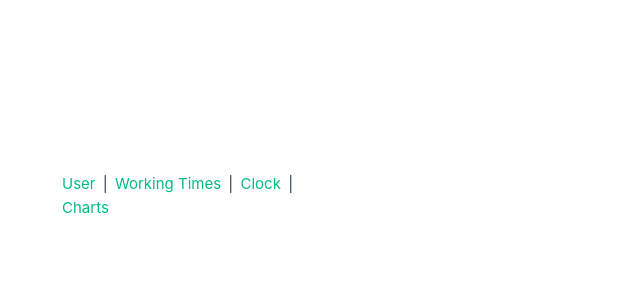
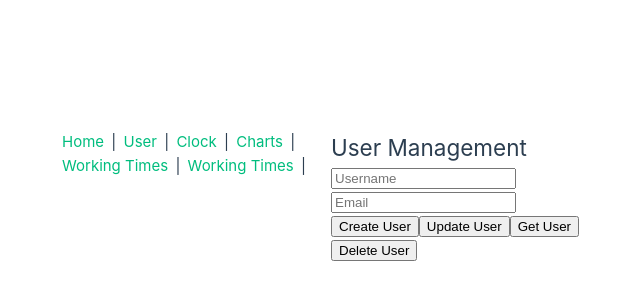
Before and after one commit to SwanGon/TimeManager, a Vue app in the folder timemanager-webapp/: page /user in a window 1280 px wide. Shown: the part 204-504 px from the top of the page, without its empty margins (5-645 px from the left). Built offline with nearby package versions, Linux system fonts and the light colour scheme.

Commit message:
feat: :zap: interaction entre l'APi et les vues

```diff
--- a/timemanager-webapp/package.json
+++ b/timemanager-webapp/package.json
@@ -13,10 +13,12 @@
   },
   "dependencies": {
     "axios": "^1.7.7",
+    "chart.js": "^4.4.4",
     "pinia": "^2.1.7",
     "vue": "^3.4.29",
+    "vue-chartjs": "^5.3.1",
     "vue-chartmaker": "^1.4.4",
-    "vue-router": "^4.3.3"
+    "vue-router": "^4.4.5"
   },
   "devDependencies": {
     "@rushstack/eslint-patch": "^1.8.0",
--- a/timemanager-webapp/src/App.vue
+++ b/timemanager-webapp/src/App.vue
@@ -1,10 +1,13 @@
 <template>
   <div id="app">
     <nav>
-      <router-link to="/">User</router-link> |
-      <router-link :to="'/workingtimes/' + userId">Working Times</router-link> |
+      <routerLink to="/">Home</routerLink> |
+      <routerLink to="/user">User</routerLink> |
       <router-link :to="'/clock/' + userId">Clock</router-link> |
-      <router-link :to="'/chartmanager/' + userId">Charts</router-link>
+      <router-link :to="'/chartManager/' + userId">Charts</router-link> |
+      <router-link :to="'/workingTimes/' + userId">Working Times</router-link> |
+      <routerLink to="/workingTime">Working Times</routerLink> |
+
     </nav>
     <router-view></router-view>
   </div>
--- a/timemanager-webapp/src/components/ChartManager/ChartManager.vue
+++ b/timemanager-webapp/src/components/ChartManager/ChartManager.vue
@@ -1,12 +1,12 @@
 
   <script>
-  import { Bar, Line, Pie } from 'vue-chartjs'
+  import { Bar, Pie } from 'vue-chartjs'
   import { Chart as ChartJS, Title, Tooltip, Legend, BarElement, CategoryScale, LinearScale, PointElement, LineElement, ArcElement } from 'chart.js'
 
   ChartJS.register(Title, Tooltip, Legend, BarElement, CategoryScale, LinearScale, PointElement, LineElement, ArcElement)
 
   export default {
-    components: { Bar, Line, Pie },
+    components: { Bar, Pie },
     data() {
       return {
         chartData: {
@@ -27,7 +27,6 @@
     <div>
       <h2>Chart Manager</h2>
       <Bar :chart-data="chartData" />
-      <Line :chart-data="chartData" />
       <Pie :chart-data="chartData" />
     </div>
   </template>
--- a/timemanager-webapp/src/components/WorkingTime/WorkingTime.vue
+++ b/timemanager-webapp/src/components/WorkingTime/WorkingTime.vue
@@ -0,0 +1,35 @@
+
+  <script>
+  import axios from 'axios'
+
+  export default {
+    data() {
+      return {
+        userId: this.$route.params.userId,
+        workingTimeId: this.$route.params.workingtimeId,
+        workingTime: { start: '', end: '' }
+      }
+    },
+    methods: {
+      async createWorkingTime() {
+        await axios.post(`http://localhost:4000/api/workingtime/${this.userId}`, this.workingTime)
+      },
+      async updateWorkingTime() {
+        await axios.put(`http://localhost:4000/api/workingtime/${this.workingTimeId}`, this.workingTime)
+      },
+      async deleteWorkingTime() {
+        await axios.delete(`http://localhost:4000/api/workingtime/${this.workingTimeId}`)
+      }
+    }
+  }
+  </script>
+  <template>
+    <div>
+      <h2>Working Time</h2>
+      <input v-model="workingTime.start" type="datetime-local">
+      <input v-model="workingTime.end" type="datetime-local">
+      <button @click="createWorkingTime">Create</button>
+      <button @click="updateWorkingTime">Update</button>
+      <button @click="deleteWorkingTime">Delete</button>
+    </div>
+  </template>
--- a/timemanager-webapp/src/components/WorkingTime/WorkingTimes.vue
+++ b/timemanager-webapp/src/components/WorkingTime/WorkingTimes.vue
@@ -0,0 +1,33 @@
+
+  <script>
+  import axios from 'axios'
+
+  export default {
+    data() {
+      return {
+        userId: this.$route.params.userId,
+        workingTimes: []
+      }
+    },
+    methods: {
+      async getWorkingTimes() {
+        const response = await axios.get(`http://localhost:4000/api/workingtime/${this.userId}`)
+        this.workingTimes = response.data
+      }
+    },
+    mounted() {
+      this.getWorkingTimes()
+    }
+  }
+  </script>
+  <template>
+    <div>
+      <h2>Working Times</h2>
+      <table>
+        <tr v-for="workingTime in workingTimes" :key="workingTime.id">
+          <td>{{ workingTime.start }}</td>
+          <td>{{ workingTime.end }}</td>
+        </tr>
+      </table>
+    </div>
+  </template>
--- a/timemanager-webapp/src/components/user/User.vue
+++ b/timemanager-webapp/src/components/user/User.vue
@@ -1,28 +1,25 @@
-  <script>
-  import axios from 'axios'
+<script setup>
+import axios from 'axios'
+import { ref } from 'vue'
 
-  export default {
-    data() {
-      return {
-        user: { username: '', email: '' }
-      }
-    },
-    methods: {
-      async createUser() {
-        await axios.post('http://localhost:4000/api/users', this.user)
-      },
-      async updateUser() {
-        await axios.put(`http://localhost:4000/api/users/${this.user.id}`, this.user)
-      },
-      async getUser() {
-        const response = await axios.get(`http://localhost:4000/api/users/${this.user.id}`)
-        this.user = response.data
-      },
-      async deleteUser() {
-        await axios.delete(`http://localhost:4000/api/users/${this.user.id}`)
-      }
-    }
-  }
+const user = ref({ username: '', email: '' })
+
+async function createUser() {
+  await axios.post('http://localhost:4000/api/users', user.value)
+}
+
+async function updateUser() {
+  await axios.put(`http://localhost:4000/api/users/${user.value.id}`, user.value)
+}
+
+async function getUser() {
+  const response = await axios.get(`http://localhost:4000/api/users/${user.value.id}`)
+  user.value = response.data
+}
+
+async function deleteUser() {
+  await axios.delete(`http://localhost:4000/api/users/${user.value.id}`)
+}
 </script>
 <template>
   <div>
--- a/timemanager-webapp/src/router/index.js
+++ b/timemanager-webapp/src/router/index.js
@@ -1,5 +1,11 @@
 import { createRouter, createWebHistory } from 'vue-router'
 import HomeView from '../views/HomeView.vue'
+import User from '../components/User/User.vue'
+import WorkingTimes from '../components/WorkingTime/WorkingTime.vue'
+import WorkingTime from '../components/WorkingTime/WorkingTimes.vue'
+import ClockManager from '../components/ClockManager/ClockManager.vue'
+import ChartManager from '../components/ChartManager/ChartManager.vue'
+
 
 const router = createRouter({
   history: createWebHistory(import.meta.env.BASE_URL),
@@ -10,12 +16,29 @@ const router = createRouter({
       component: HomeView
     },
     {
-      path: '/about',
-      name: 'about',
-      // route level code-splitting
-      // this generates a separate chunk (About.[hash].js) for this route
-      // which is lazy-loaded when the route is visited.
-      component: () => import('../views/AboutView.vue')
+      path: '/workingTime',
+      name: 'workingTime',
+      component: WorkingTime
+    },
+    {
+      path: '/workingTimes',
+      name: 'workingTimes',
+      component: WorkingTimes
+    },
+    {
+      path: '/user',
+      name: 'user',
+      component: User
+    },
+    {
+      path: '/clockManager',
+      name: 'clockManager',
+      component: ClockManager
+    },
+    {
+      path: '/chartManager',
+      name: 'chartManager',
+      component: ChartManager
     }
   ]
 })
```
Also changed, not shown: 1 other file (tests, documents, lock files or other folders).
